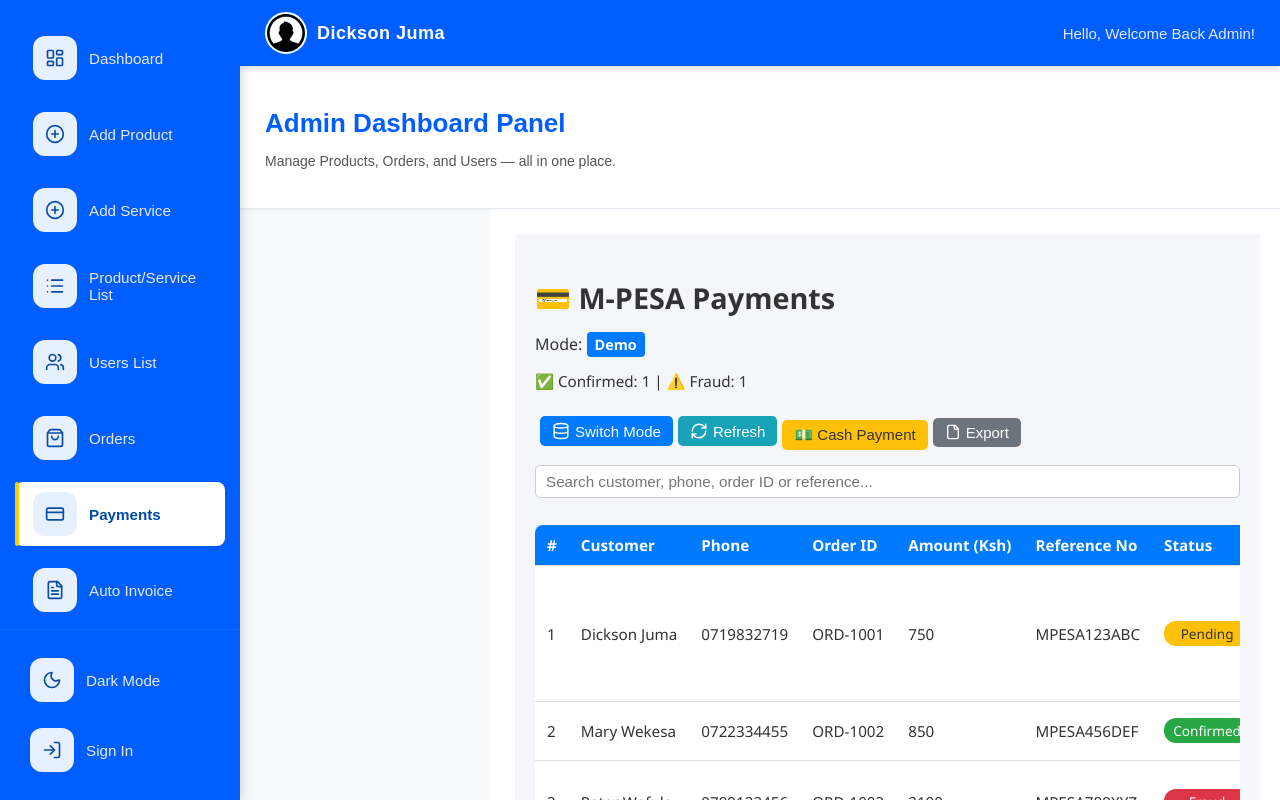
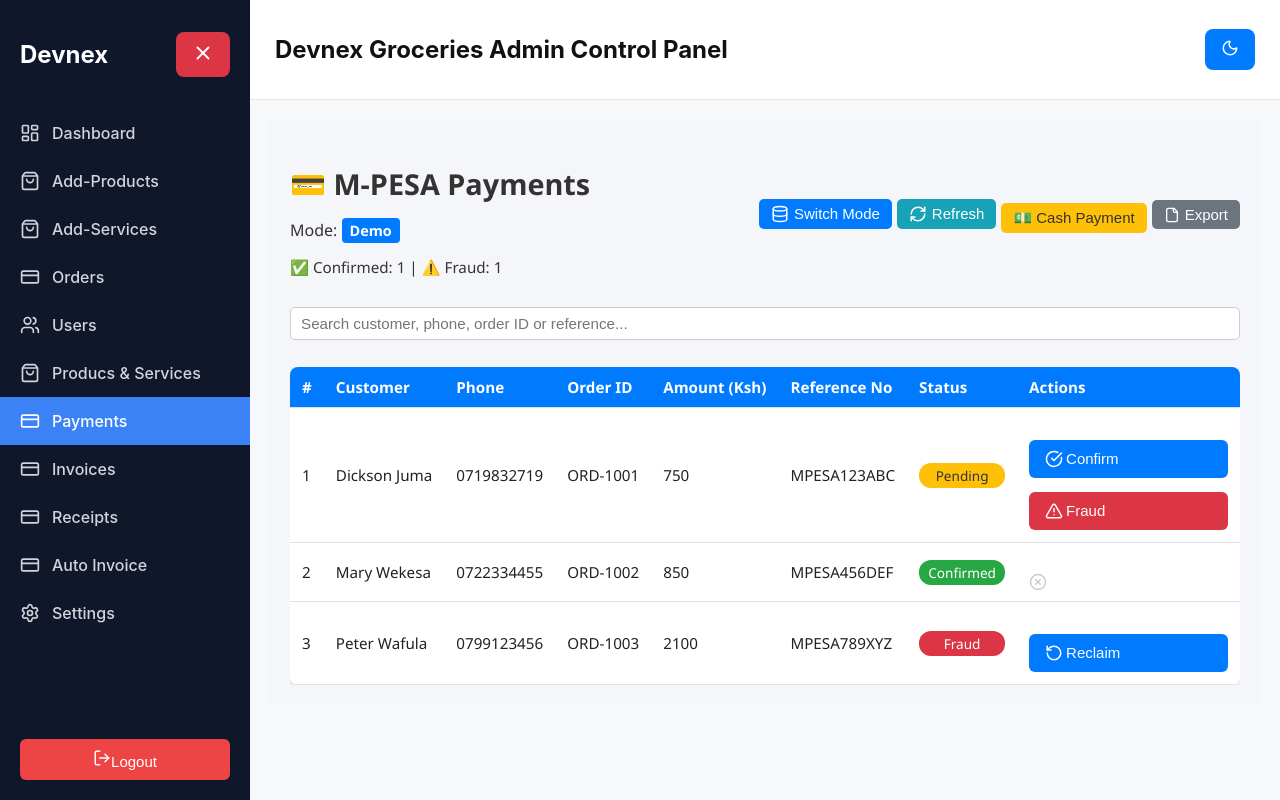
Before and after one commit to dickjuma/DevnexAdmin, a React (Create React App) app: page /payment in a window 1280 px wide. Built offline with nearby package versions, Linux system fonts and the light colour scheme.

Commit message:
add commit

```diff
--- a/package.json
+++ b/package.json
@@ -22,6 +22,7 @@
     "react-scripts": "5.0.1",
     "react-table": "^7.8.0",
     "react-toastify": "^10.0.6",
+    "recharts": "^3.3.0",
     "web-vitals": "^2.1.4"
   },
   "scripts": {
--- a/src/components/Reciet/Reciept.css
+++ b/src/components/Reciet/Reciept.css
@@ -2,7 +2,7 @@
 body {
   font-family: "Inter", sans-serif;
   background: #f7f8fa;
-  color: #222;
+  color: #111; /* darker for better contrast */
   margin: 0;
   padding: 0;
 }
@@ -12,6 +12,7 @@
   margin-left: 250px; /* Sidebar width for desktop */
   padding: 80px 20px 20px; /* space for fixed top bar */
   transition: margin-left 0.3s ease;
+  color: #111; /* ensure text visible in content area */
 }
 
 .admin-content.sidebar-collapsed {
@@ -29,26 +30,30 @@
 /* === Receipt Page Main Container === */
 .receipt-app {
   width: 100%;
+  color: #111; /* ensure readable text inside receipt area */
 }
 
 .receipt-main-container {
   display: flex;
   flex-wrap: wrap;
   gap: 20px;
+  color: #111;
 }
 
 /* === Table Section === */
 .table-section {
   flex: 1.5;
-  background: white;
+  background: #fff;
   border-radius: 12px;
   padding: 20px;
   box-shadow: 0 3px 10px rgba(0, 0, 0, 0.08);
   overflow-x: auto;
+  color: #111;
 }
 
 .table-section h2 {
   margin-bottom: 10px;
+  color: #111;
 }
 
 table {
@@ -57,21 +62,25 @@
   min-width: 500px;
 }
 
-th, td {
+th,
+td {
   padding: 10px;
   border-bottom: 1px solid #eee;
   text-align: left;
   font-size: 14px;
+  color: #222; /* darker text in tables */
 }
 
 th {
   background: #f3f4f6;
+  color: #111;
 }
 
 .action-icon {
   cursor: pointer;
   margin-right: 10px;
   transition: 0.2s;
+  color: #333;
 }
 
 .action-icon.view:hover {
@@ -85,21 +94,29 @@
 /* === Form Section === */
 .form-section {
   flex: 1;
-  background: white;
+  background: #fff;
   border-radius: 12px;
   padding: 20px;
   box-shadow: 0 3px 10px rgba(0, 0, 0, 0.08);
+  color: #111;
+}
+
+.form-section label {
+  font-weight: 500;
+  color: #111;
 }
 
 .form-section input,
 .form-section textarea {
   width: 100%;
   padding: 10px;
-  border: 1px solid #ccc;
+  border: 1px solid #bbb; /* slightly darker for clarity */
   border-radius: 8px;
   margin-bottom: 10px;
   font-size: 14px;
   box-sizing: border-box;
+  color: #111; /* ensure text visible in inputs */
+  background: #fff;
 }
 
 textarea {
@@ -122,10 +139,11 @@
   background: #007bff;
   color: #fff;
   transition: 0.2s;
+  font-weight: 500;
 }
 
 button:hover {
-  opacity: 0.85;
+  opacity: 0.9;
 }
 
 button.refresh {
@@ -153,6 +171,7 @@
   width: 100%;
   max-width: 600px;
   box-shadow: 0 5px 25px rgba(0,0,0,0.25);
+  color: #111;
 }
 
 .receipt-header {
@@ -160,6 +179,7 @@
   justify-content: space-between;
   border-bottom: 2px solid #eee;
   padding-bottom: 10px;
+  color: #111;
 }
 
 .company-info h1 {
@@ -169,11 +189,13 @@
 
 .receipt-meta {
   text-align: right;
+  color: #444;
 }
 
 .receipt-body {
   margin: 20px 0;
   line-height: 1.6;
+  color: #111;
 }
 
 .receipt-footer {
--- a/src/pages/admin/Admin.js
+++ b/src/pages/admin/Admin.js
@@ -1,12 +1,23 @@
-// src/pages/admin/Admin.jsx
-import React, { useState } from "react";
-import { Routes, Route, useNavigate } from "react-router-dom";
+import React, { useState, useEffect } from "react";
+import {
+  LayoutDashboard,
+  ShoppingBag,
+  Users,
+  CreditCard,
+  Settings,
+  Menu,
+  X,
+  LogOut,
+  Sun,
+  Moon,
+} from "lucide-react";
+import { Routes, Route, Link, useLocation, useNavigate } from "react-router-dom";
+import "./admin.css";
 
 // Components
-import Sidebar from "../../components/sidebar/Sidebar";
 import Addproduct from "../../components/AddProduct/Addproduct";
 import Table from "../../components/table/Table";
-import Users from "../../components/users/Users";
+import UsersComp from "../../components/users/Users";
 import Order from "../../components/order/Order";
 import Dashboard from "../../components/Dashborad/Dashbord";
 import Payment from "../../components/Payment/payment";
@@ -16,68 +27,131 @@
 import ReceiptGenerator from "../../components/Reciet/Reciept";
 import Auto from "../../components/AutoGenerator/Auto";
 
-// Assets & CSS
-import logo from "../../assets/account.png";
-import "./admin.css";
+// Dashboard overview
+const OverviewCards = () => (
+  <div className="stats-grid">
+    <div className="stat-card">
+      <h3>Total Products</h3>
+      <p>245</p>
+    </div>
+    <div className="stat-card">
+      <h3>Active Users</h3>
+      <p>1,032</p>
+    </div>
+    <div className="stat-card">
+      <h3>Pending Orders</h3>
+      <p>87</p>
+    </div>
+    <div className="stat-card">
+      <h3>Total Revenue</h3>
+      <p>KES 142,300</p>
+    </div>
+  </div>
+);
 
 const Admin = () => {
   const [sidebarOpen, setSidebarOpen] = useState(false);
-  const [sidebarCollapsed] = useState(false); // optional for future
+  const [darkMode, setDarkMode] = useState(() => localStorage.getItem("theme") === "dark");
+  const location = useLocation();
   const navigate = useNavigate();
 
-  const handleLinkClick = (path) => {
-    setSidebarOpen(false); // close on mobile
-    navigate(path);
-  };
+  const toggleSidebar = () => setSidebarOpen(!sidebarOpen);
+  const toggleTheme = () => setDarkMode((prev) => !prev);
+
+  useEffect(() => {
+    document.body.classList.toggle("dark-mode", darkMode);
+    localStorage.setItem("theme", darkMode ? "dark" : "light");
+  }, [darkMode]);
+
+  const menuItems = [
+    { name: "Dashboard", icon: <LayoutDashboard size={20} />, path: "admin/dashboard" },
+    { name: "Add-Products", icon: <ShoppingBag size={20} />, path: "/addproduct" },
+    { name: "Add-Services", icon: <ShoppingBag size={20} />, path: "/service" },
+    { name: "Orders", icon: <CreditCard size={20} />, path: "/orders" },
+    { name: "Users", icon: <Users size={20} />, path: "/user" },
+    { name: "Producs & Services", icon: <ShoppingBag size={20} />, path: "/table" },
+    { name: "Payments", icon: <CreditCard size={20} />, path: "/payment" },
+    { name: "Invoices", icon: <CreditCard size={20} />, path: "/invoice" },
+    { name: "Receipts", icon: <CreditCard size={20} />, path: "/receipt" },
+    { name: "Auto Invoice", icon: <CreditCard size={20} />, path: "/admin/autoinvoice" },
+    { name: "Settings", icon: <Settings size={20} />, path: "/admin/login" },
+  ];
 
   return (
-    <div
-      className={`admin-container ${sidebarOpen ? "sidebar-open" : ""} ${
-        sidebarCollapsed ? "sidebar-collapsed" : ""
-      }`}
-    >
+    <div className={`admin-container ${sidebarOpen ? "sidebar-open" : ""}`}>
       {/* Sidebar */}
-      <Sidebar className={sidebarOpen ? "show" : ""} onLinkClick={handleLinkClick} />
+      <aside className={`sidebar ${sidebarOpen ? "show" : ""}`}>
+        <div className="sidebar-header">
+          <h2 className="logo-text">Devnex</h2>
+          <button className="close-btn" onClick={toggleSidebar}>
+            <X size={22} />
+          </button>
+        </div>
 
-      {/* Overlay */}
-      {sidebarOpen && window.innerWidth <= 768 && (
-        <div className="sidebar-overlay" onClick={() => setSidebarOpen(false)}></div>
-      )}
+        <nav className="sidebar-menu">
+          {menuItems.map((item) => (
+            <Link
+              key={item.name}
+              to={item.path}
+              className={`menu-item ${location.pathname === item.path ? "active" : ""}`}
+              onClick={() => setSidebarOpen(false)}
+            >
+              {item.icon}
+              <span>{item.name}</span>
+            </Link>
+          ))}
+        </nav>
 
-      {/* Main Content */}
-      <main className="admin-main">
+        <div className="sidebar-footer">
+          <button className="logout-btn" onClick={() => navigate("/")}>
+            <LogOut size={18} />
+            <span>Logout</span>
+          </button>
+        </div>
+      </aside>
+
+      {/* Overlay (mobile) */}
+      {sidebarOpen && <div className="overlay" onClick={toggleSidebar}></div>}
+
+      {/* Main Area */}
+      <main className="main-content">
         {/* Navbar */}
         <nav className="navbar">
           <div className="nav-left">
-            {/* Hamburger for mobile */}
-            <div className="hamburger" onClick={() => setSidebarOpen(!sidebarOpen)}>
-              <span></span>
-              <span></span>
-              <span></span>
-            </div>
+            <button className="menu-toggle" onClick={toggleSidebar}>
+              <Menu size={22} />
+            </button>
+            <h1>Devnex Groceries Admin Control Panel</h1>
+          </div>
+          <div className="nav-right">
 
-            <img src={logo} alt="Logo" className="nav-logo" />
-            <div className="brand-name">Dickson Juma</div>
+            <button className="theme-toggle" onClick={toggleTheme}>
+              {darkMode ? <Sun size={18} /> : <Moon size={18} />}
+            </button>
+
           </div>
-          <div className="nav-center">Hello, Welcome Back Admin!</div>
         </nav>
 
-        {/* Header */}
-        <header className="admin-header">
-          <h1 className="admin-title">Admin Dashboard Panel</h1>
-          <p className="admin-subtitle">
-            Manage Products, Orders, and Users — all in one place.
-          </p>
-        </header>
 
-        {/* Content */}
-        <section className="admin-content">
+        <section className="content-area">
           <Routes>
+            <Route
+              path="/dashboard"
+              element={
+                <>
+                  <OverviewCards />
+                  <div className="chart-placeholder glass-card">
+                    <h3>Analytics Overview</h3>
+                    <p>Charts and reports will appear here.</p>
+                  </div>
+                </>
+              }
+            />
+            <Route path="admin/dashboard" element={<Dashboard />} />
             <Route path="/addproduct" element={<Addproduct />} />
             <Route path="/table" element={<Table />} />
             <Route path="/orders" element={<Order />} />
-            <Route path="/user" element={<Users />} />
-            <Route path="/dashboard" element={<Dashboard />} />
+            <Route path="/user" element={<UsersComp />} />
             <Route path="/payment" element={<Payment />} />
             <Route path="/service" element={<Service />} />
             <Route path="/admin" element={<Login />} />
@@ -87,11 +161,11 @@
             <Route
               path="/"
               element={
-                <div className="admin-welcome">
-                  <h2>Welcome to the Admin Control Center</h2>
+                <div className="admin-welcome glass-card">
+                  <h2>Welcome to Devnex Admin</h2>
                   <p>
-                    Use the sidebar to navigate between management tools and keep
-                    your platform up to date.
+                    Use the sidebar to navigate between sections like products,
+                    users, services, and invoices.
                   </p>
                 </div>
               }
--- a/src/pages/admin/admin.css
+++ b/src/pages/admin/admin.css
@@ -1,244 +1,223 @@
-/* ===== GLOBAL LAYOUT ===== */
+/* === Layout Base === */
 .admin-container {
   display: flex;
-  min-height: 100vh;
-  font-family: "Poppins", sans-serif;
-  background-color: #f8f9fb;
-  color: #333;
+  height: 100vh;
+  background: #f7f8fa;
   overflow: hidden;
-  transition: all 0.3s ease-in-out;
 }
 
-/* ===== HAMBURGER MENU ===== */
-.hamburger {
-  display: none;
+/* === Sidebar === */
+.sidebar {
+  width: 250px;
+  background: #10172a;
+  color: white;
+  display: flex;
   flex-direction: column;
-  justify-content: space-between;
-  width: 22px;
-  height: 16px;
-  cursor: pointer;
-  margin-right: 8px;
+  position: fixed;
+  height: 100%;
+  left: 0;
+  top: 0;
+  transition: transform 0.3s ease-in-out;
+  z-index: 100;
 }
 
-.hamburger span {
-  display: block;
-  height: 2.5px;
-  width: 100%;
-  background: #fff;
-  border-radius: 2px;
+/* Default desktop view: sidebar visible */
+.sidebar.show {
+  transform: translateX(0);
 }
 
-/* ===== SIDEBAR ===== */
-.admin-sidebar {
-  position: fixed;
-  top: 0;
-  left: 0;
-  width: 240px;
-  height: 100vh;
-  background: #005eff;
-  color: #fff;
-  padding: 0;
-  box-shadow: 2px 0 12px rgba(0, 0, 0, 0.15);
-  z-index: 1100;
-  transform: translateX(0);
+/* Sidebar Header */
+.sidebar-header {
+  padding: 20px;
+  display: flex;
+  justify-content: space-between;
+  align-items: center;
+}
+
+.sidebar-menu {
+  flex: 1;
   display: flex;
   flex-direction: column;
-  overflow: hidden;
-  transition: all 0.3s ease;
+  overflow-y: auto;
 }
 
-.admin-sidebar.collapsed {
-  width: 75px;
-}
-
-/* ===== SCROLLABLE MENU INSIDE SIDEBAR ===== */
-.sidebar-menu {
-  flex: 1;
-  overflow-y: auto;
-  -webkit-overflow-scrolling: touch;
-  padding: 20px 15px; /* added right padding for spacing */
-}
-
-.sidebar-item {
+/* Menu Items */
+.menu-item {
   display: flex;
   align-items: center;
   gap: 12px;
-  padding: 10px 18px; /* increased padding for nicer spacing */
-  margin: 6px 0;
-  color: #e8e8e8;
-  border-radius: 8px;
-  transition: all 0.25s ease;
+  padding: 14px 20px;
+  color: #d1d5db;
   text-decoration: none;
-  position: relative;
+  transition: 0.3s;
+  font-weight: 500;
 }
 
-.sidebar-item:hover {
-  background: rgba(255, 255, 255, 0.2);
-  box-shadow: 0 2px 8px rgba(0,0,0,0.15);
+.menu-item:hover {
+  background: #1e293b;
+  color: #fff;
 }
 
-.sidebar-item.active::before {
-  content: '';
-  position: absolute;
-  left: 0;
-  top: 0;
-  width: 4px;
-  height: 100%;
-  background: #ffce00;
-  border-radius: 2px;
+.menu-item.active {
+  background: #3b82f6;
+  color: #fff;
 }
 
-/* ===== MOBILE SIDEBAR ===== */
-@media (max-width: 768px) {
-  .admin-sidebar {
+/* Sidebar Footer */
+.sidebar-footer {
+  padding: 20px;
+}
+
+.logout-btn {
+  width: 100%;
+  background: #ef4444;
+  border: none;
+  color: white;
+  padding: 10px;
+  border-radius: 6px;
+  cursor: pointer;
+  font-weight: 500;
+}
+
+.logout-btn:hover {
+  background: #dc2626;
+}
+
+/* === Main Content === */
+.main-content {
+  flex: 1;
+  margin-left: 250px; /* Make room for sidebar */
+  display: flex;
+  flex-direction: column;
+  overflow-y: auto;
+  transition: margin-left 0.3s ease;
+}
+
+/* Navbar */
+.navbar {
+  background: #fff;
+  padding: 15px 25px;
+  display: flex;
+  justify-content: space-between;
+  align-items: center;
+  border-bottom: 1px solid #e5e7eb;
+  position: sticky;
+  top: 0;
+  z-index: 50;
+}
+
+.menu-toggle {
+  display: none; /* Hidden on desktop */
+  background: none;
+  border: none;
+  color: #374151;
+  font-size: 24px;
+  cursor: pointer;
+}
+
+.nav-right {
+  display: flex;
+  align-items: center;
+  gap: 15px;
+}
+
+.search-box {
+  padding: 8px 12px;
+  border-radius: 6px;
+  border: 1px solid #d1d5db;
+}
+
+.avatar {
+  border-radius: 50%;
+}
+
+/* === Header === */
+.admin-header {
+  background: #fff;
+  margin: 20px;
+  padding: 20px;
+  border-radius: 12px;
+  box-shadow: 0 1px 3px rgba(0, 0, 0, 0.1);
+}
+
+/* === Content Area === */
+.content-area {
+  flex: 1;
+  padding: 20px;
+  overflow-y: auto;
+}
+
+/* Stats Grid */
+.stats-grid {
+  display: grid;
+  grid-template-columns: repeat(auto-fit, minmax(220px, 1fr));
+  gap: 20px;
+}
+
+.stat-card {
+  background: #fff;
+  border-radius: 10px;
+  padding: 20px;
+  text-align: center;
+  box-shadow: 0 1px 3px rgba(0, 0, 0, 0.1);
+}
+
+/* Chart Placeholder */
+.chart-placeholder {
+  background: #fff;
+  border-radius: 10px;
+  padding: 30px;
+  text-align: center;
+  margin-top: 20px;
+}
+
+/* Overlay (for mobile when sidebar is open) */
+.overlay {
+  position: fixed;
+  inset: 0;
+  background: rgba(0, 0, 0, 0.5);
+  z-index: 90;
+}
+
+/* === Responsive Adjustments === */
+@media (max-width: 1024px) {
+  /* Sidebar hidden by default */
+  .sidebar {
     transform: translateX(-100%);
-    width: 240px;
+    position: fixed;
   }
 
-  .admin-sidebar.show {
+  /* Sidebar visible when toggled */
+  .sidebar.show {
     transform: translateX(0);
   }
 
-  .hamburger {
-    display: flex;
+  /* Toggle button visible on mobile */
+  .menu-toggle {
+    display: block;
+  }
+
+  /* Remove left margin when sidebar hidden */
+  .main-content {
+    margin-left: 0;
+  }
+
+  /* Prevent body scroll when sidebar open */
+  body.sidebar-open {
+    overflow: hidden;
   }
 }
 
-/* ===== OVERLAY ===== */
-.sidebar-overlay {
-  position: fixed;
-  inset: 0;
-  background: rgba(0,0,0,0.5);
-  z-index: 1000;
-  opacity: 1;
-  transition: opacity 0.3s ease-in-out;
+/* === Dark Mode === */
+.dark-mode {
+  background: #0f172a;
+  color: white;
 }
 
-/* ===== MAIN CONTENT ===== */
-.admin-main {
-  display: flex;
-  flex-direction: column;
-  height: 100vh;
-  margin-left: 240px;
-  width: calc(100% - 240px);
-  overflow: hidden;
-  transition: margin-left 0.3s ease-in-out;
+.dark-mode .navbar,
+.dark-mode .admin-header,
+.dark-mode .stat-card,
+.dark-mode .chart-placeholder {
+  background: #1e293b;
+  color: #fff;
 }
-
-.sidebar-collapsed .admin-main {
-  margin-left: 75px;
-  width: calc(100% - 75px);
-}
-
-/* added small padding to right side for desktop content */
-.admin-main .admin-content {
-  padding-right: 20px;
-}
-
-/* ===== NAVBAR ===== */
-.navbar {
-  position: sticky;
-  top: 0;
-  z-index: 1150;
-  background: #005eff;
-  color: #fff;
-  display: flex;
-  align-items: center;
-  justify-content: space-between;
-  padding: 12px 25px;
-  box-shadow: 0 2px 6px rgba(0,0,0,0.15);
-  width: 100%;
-  box-sizing: border-box;
-}
-
-.nav-left {
-  display: flex;
-  align-items: center;
-  gap: 10px;
-}
-
-.nav-logo {
-  width: 38px;
-  height: 38px;
-  border-radius: 50%;
-  object-fit: cover;
-  border: 2px solid #fff;
-}
-
-.brand-name {
-  font-size: 18px;
-  font-weight: 600;
-  color: #fff;
-  letter-spacing: 0.5px;
-}
-
-.nav-center {
-  color: #e6e9ff;
-  font-size: 15px;
-}
-
-/* ===== HEADER ===== */
-.admin-header {
-  position: sticky;
-  top: 60px;
-  z-index: 1050;
-  background: #fff;
-  padding: 25px;
-  border-bottom: 1px solid #e5e9f2;
-  box-shadow: 0 1px 3px rgba(0,0,0,0.05);
-}
-
-.admin-title {
-  font-size: 26px;
-  font-weight: 600;
-  color: #005eff;
-  margin-bottom: 5px;
-}
-
-.admin-subtitle {
-  font-size: 14px;
-  color: #555;
-}
-
-/* ===== SCROLLABLE CONTENT ===== */
-.admin-content {
-  flex-grow: 1;
-  overflow-y: auto;
-  padding: 25px;
-  background: #fff;
-  animation: fadeIn 0.3s ease-in-out;
-}
-
-@keyframes fadeIn {
-  from { opacity: 0.6; transform: translateY(8px); }
-  to { opacity: 1; transform: translateY(0); }
-}
-
-/* ===== SCROLLBAR ===== */
-.admin-content::-webkit-scrollbar {
-  width: 8px;
-}
-
-.admin-content::-webkit-scrollbar-thumb {
-  background: #bfc6d8;
-  border-radius: 6px;
-}
-
-.admin-content::-webkit-scrollbar-thumb:hover {
-  background: #005eff;
-}
-
-/* ===== RESPONSIVE ===== */
-@media (max-width: 1024px) {
-  .brand-name { font-size: 16px; }
-  .navbar { padding: 10px 15px; }
-}
-
-@media (max-width: 768px) {
-  .brand-name { display: none; }
-  .navbar { justify-content: center; }
-  .admin-content { padding: 20px 15px; }
-  .admin-main { margin-left: 0 !important; width: 100% !important; margin-top: 60px; height: calc(100vh - 60px); }
-  .navbar { position: fixed; top: 0; left: 0; right: 0; }
-  .admin-content { height: calc(100vh - 120px); overflow-y: auto; }
-}
```
Also changed, not shown: 1 other file (tests, documents, lock files or other folders).
